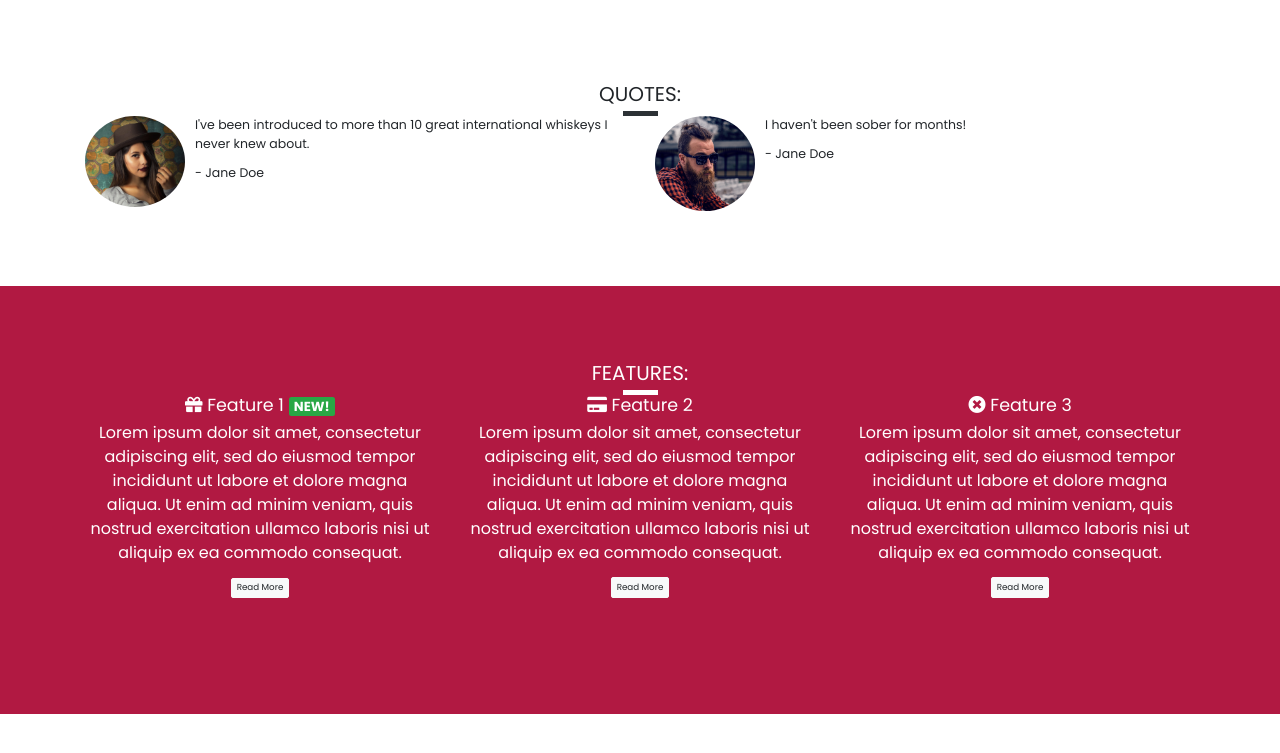
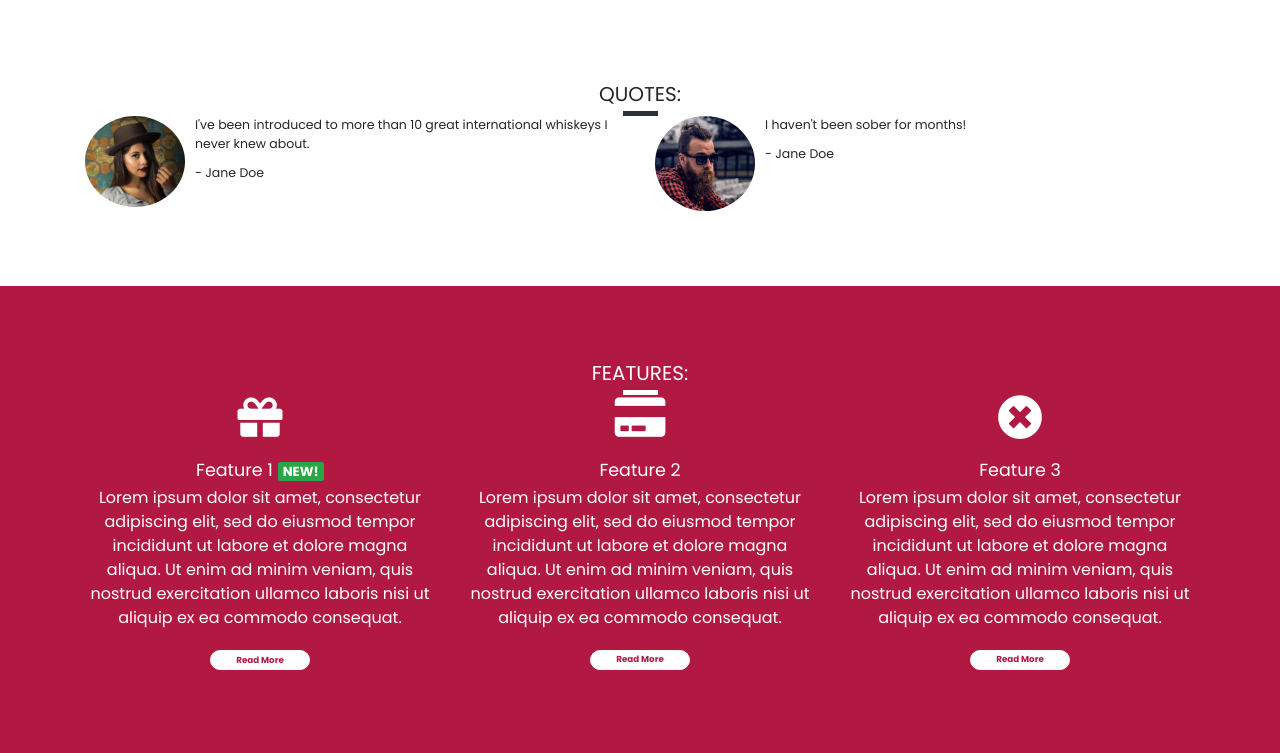
Before and after one commit to lukaszkukla/Intro-to-Bootstrap, a plain HTML site: page index.html in a window 1280 px wide. Shown: the part 1073-1826 px from the top of the page. Before the commit the page ends 1787 px from the top, so only its background shows below. Drawn offline with nearby package versions, Linux system fonts and the light colour scheme.

Commit message:
style: read more button in features section

```diff
--- a/assets/css/style.css
+++ b/assets/css/style.css
@@ -210,3 +210,18 @@ a {
     text-align: center;
     margin-bottom: 4rem;
 }
+
+.feature i {
+    margin-bottom: 2rem;
+    font-size: 4.5rem;
+    line-height: 4.5rem;
+}
+
+.feature .btn {
+    background: var(--white);
+    border-radius: 1.5rem;
+    min-width: 10rem;
+    font-weight: 700;
+    margin-top: 1rem;
+    color: var(--maroon-shade);
+}
--- a/index.html
+++ b/index.html
@@ -180,7 +180,7 @@
                 <div class="row">
                     <div class="col-12 col-md-6 col-lg-4">
                         <div class="feature">
-                            <h3><i class="fas fa-gift"></i> Feature 1 <span class="badge badge-success">NEW!</span></h3>
+                            <h3><i class="fas fa-gift d-sm-block"></i> Feature 1 <span class="badge badge-success">NEW!</span></h3>
                             <p>Lorem ipsum dolor sit amet, consectetur adipiscing elit, sed do eiusmod tempor incididunt
                                 ut
                                 labore
@@ -194,7 +194,7 @@
                     </div>
                     <div class="col-12 col-md-6 col-lg-4">
                         <div class="feature">
-                            <h3><i class="fas fa-credit-card"></i> Feature 2</h3>
+                            <h3><i class="fas fa-credit-card d-sm-block"></i> Feature 2</h3>
                             <p>Lorem ipsum dolor sit amet, consectetur adipiscing elit, sed do eiusmod tempor incididunt
                                 ut
                                 labore
@@ -208,7 +208,7 @@
                     </div>
                     <div class="col-12 d-md-none d-lg-block col-lg-4">
                         <div class="feature">
-                            <h3><i class="fas fa-times-circle"></i> Feature 3</h3>
+                            <h3><i class="fas fa-times-circle d-sm-block"></i> Feature 3</h3>
                             <p>Lorem ipsum dolor sit amet, consectetur adipiscing elit, sed do eiusmod tempor incididunt
                                 ut
                                 labore
```
